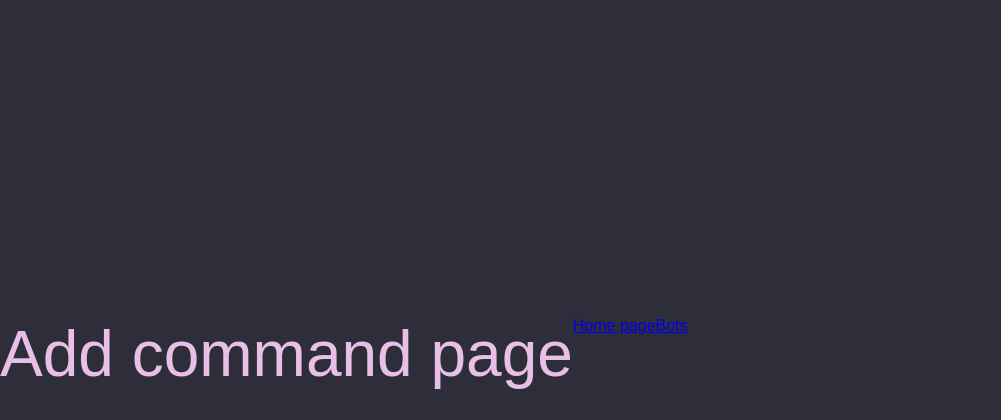
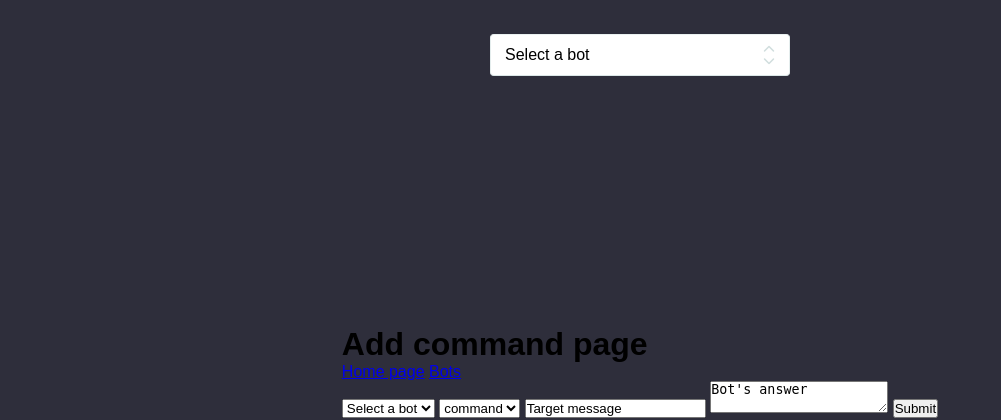
Before and after one commit to IHateModernity/bot-constructor, a Django app: page /bots/bot-add-command/ in a window 1280 px wide. Shown: the part 66-486 px from the top of the page, without its empty margins (0-1001 px from the left). Run offline with Django 4.2, Linux system fonts and the light colour scheme; a user stored in the database is signed in; data comes from the database, SQL or seed files in the repository; some libraries are stand-ins or nearby versions.

Commit message:
Add command template update

```diff
--- a/bot_constructor/constructor/static/constructor/css/add_command.css
+++ b/bot_constructor/constructor/static/constructor/css/add_command.css
@@ -0,0 +1,260 @@
+.brd{
+	border: 1px solid #e2eded;
+	border-color: #eaf1f1 #e4eded #dbe7e7 #e4eded;
+}
+#app{
+	position: absolute;
+	top: 0;
+	right: 0;
+	left: 0;
+	width: 300px;
+	height: 42px;
+	margin: 100px auto 0 auto;
+	z-index: 1;
+}
+#select{
+	position: relative;
+	height: 16px;
+	padding: 12px 14px;
+	background-color: #fff;
+	border-radius: 4px;
+	cursor: pointer;
+}
+#view{
+	position: absolute;
+	top: 0;
+	right: 0;
+	bottom: 0;
+	left: 0;
+	width: 100%;
+	height: 100%;
+	opacity: 0;
+	cursor: pointer;
+	z-index: 3;
+}
+#value{
+	font-size: 16px;
+	line-height: 1;
+	margin-right: 26px;
+}
+.option i{
+	width: 16px;
+	height: 16px;
+}
+.option,
+.label{
+	color: #2d3667;
+	font-size: 16px;
+}
+#chevrons{
+	position: absolute;
+	top: 0;
+	right: 0;
+	bottom: 0;
+	width: 12px;
+	padding: 9px 14px;
+}
+#chevrons i{
+	display: block;
+	height: 50%;
+	color: #d1dede;
+	font-size: 12px;
+	text-align: right;
+}
+#view:checked + #select-button #chevrons i{
+	color: #2d3667;
+}
+.options{
+	position: absolute;
+	left: 0;
+	width: 250px;
+}
+#options{
+	position: absolute;
+	top: 42px;
+	right: 0;
+	left: 0;
+	width: 298px;
+	margin: 0 auto;
+	background-color: #fff;
+	border-radius: 4px;
+}
+#view:checked ~ #options{
+	border: 1px solid #e2eded;
+	border-color: #eaf1f1 #e4eded #dbe7e7 #e4eded;
+}
+.option{
+	position: relative;
+	line-height: 1;
+	transition: 0.3s ease all;
+	z-index: 2;
+}
+.option i{
+	position: absolute;
+	left: 14px;
+	display: none;
+}
+#view:checked ~ #options .option i{
+	display: block;
+	padding: 12px 0;
+}
+.label{
+	display: none;
+	margin-left: 27px;
+}
+#view:checked ~ #options .label{
+	display: block;
+	padding: 12px 14px;
+}
+.s{
+	position: absolute;
+	left: 0;
+	width: 100%;
+	height: 50%;
+}
+.s.top{
+	top: 0;
+}
+.s.bottom{
+	bottom: 0;
+}
+input[type="radio"]{
+	position: absolute;
+	right: 0;
+	left: 0;
+	width: 100%;
+	height: 50%;
+	margin: 0;
+	opacity: 0;
+	cursor: pointer;
+}
+.s:hover ~ i{
+	color: #fff;
+	opacity: 0;
+}
+.s:hover{
+	height: 100%;
+	z-index: 1;
+}
+.s.bottom:hover + i{
+	bottom: -25px;
+	animation: moveup 0.3s ease 0.1s forwards;
+}
+.s.top:hover ~ i{
+	top: -25px;
+	animation: movedown 0.3s ease 0.1s forwards;
+}
+@keyframes moveup{
+	0%{
+		bottom: -25px;
+		opacity: 0;
+	}
+	100%{
+		bottom: 0;
+		opacity: 1;
+	}
+}
+@keyframes movedown{
+	0%{
+		top: -25px;
+		opacity: 0;
+	}
+	100%{
+		top: 0;
+		opacity: 1;
+	}
+}
+.label{
+	transition: 0.3s ease all;
+}
+.option input[type="radio"]:checked ~ i{
+	top: 0;
+	bottom: auto;
+	opacity: 1;
+	animation: unset;
+}
+.option input[type="radio"]:checked ~ i,
+.option input[type="radio"]:checked ~ .label{
+	color: #fff;
+}
+.option input[type="radio"]:checked ~ .label:before{
+	content: "";
+	position: absolute;
+	top: 0;
+	right: 0;
+	bottom: 0;
+	left: 0;
+	z-index: -1;
+}
+.option .fa-codepen{
+	color: #000;
+}
+.option .fa-dribbble{
+	color: #ea4c89;
+}
+.option .fa-behance {
+	color: #0057ff;
+}
+.option .fa-hackerrank{
+	color: #32c766;
+}
+.option .fa-stack-overflow{
+	color: #f48024;
+}
+.option .fa-free-code-camp{
+	color: #006400;
+}
+#option-bg{
+	position: absolute;
+	top: 0;
+	right: 0;
+	left: 0;
+	height: 40px;
+	transition: 0.3s ease all;
+	z-index: 1;
+	display: none;
+}
+#view:checked ~ #options #option-bg{
+	display: block;
+}
+.option:hover .label{
+	color: #fff;
+}
+.option:nth-child(1):hover ~ #option-bg{
+	top: 0;
+	background-color: #000;
+	border-radius: 4px 4px 0 0;
+	box-shadow: 0 0 10px #000,
+	0 0 20px #000;
+}
+.option:nth-child(2):hover ~ #option-bg{
+	top: 40px;
+	background-color: #ea4c89;
+	box-shadow: 0 0 10px #ea4c89,
+				0 0 20px #ea4c89;
+}
+.option:nth-child(3):hover ~ #option-bg{
+	top: 80px;
+	background-color: #0057ff;
+	box-shadow: 0 0 10px #0057ff,
+	0 0 20px #0057ff;
+}
+.option:nth-child(4):hover ~ #option-bg{
+	top: 120px;
+	background-color: #32c766;
+	box-shadow: 0 0 10px #32c766,
+	0 0 20px #32c766;
+}
+.option:nth-child(5):hover ~ #option-bg{
+	top: 160px;
+	background-color: #f48024;
+	box-shadow: 0 0 10px #f48024,
+	0 0 20px #f48024;
+}
+.option:nth-child(6):hover ~ #option-bg{
+	top: 200px;
+	background-color: #006400;
+	border-radius: 0 0 4px 4px;
+	box-shadow: 0 0 10px #006400,
+	0 0 20px #006400;
+}
--- a/bot_constructor/constructor/templates/constructor/bot-add-command.html
+++ b/bot_constructor/constructor/templates/constructor/bot-add-command.html
@@ -3,10 +3,10 @@
 
 {% load static %}
 
-{% block title %} Home {% endblock %}
+{% block title %} Add command page {% endblock %}
 
 {% block links %}
-    <link rel="stylesheet" href="{% static 'main/css/index.css' %}">
+    <link rel="stylesheet" href="{% static 'constructor/css/add_command.css' %}">
 {% endblock %}
 
 {% block div-animation %}<div class="animation start-newcommand"></div>{% endblock %}
@@ -15,11 +15,9 @@
     <main>
         <h1>Add command page</h1>
         <a href="{% url 'home' %}">Home page</a>
-    <br>
-    <br>
+
         <a href="{% url 'bots' %}">Bots</a>
-    <br>
-    <br>
+
         <form method="post" name="">
             {% csrf_token %}
 
@@ -42,5 +40,41 @@
 
             <button type="submit" name="Submit">Submit</button>
         </form>
+
+        <form method="post" id="app">
+            {% csrf_token %}
+
+            <div id="select-box">
+              <input type="checkbox" id="view">
+              <div id="select" class="brd">
+                <div id="value">
+                  <span>Select a bot</span>
+                </div>
+                <div id="chevrons">
+                  <i class="fas fa-chevron-up"></i>
+                  <i class="fas fa-chevron-down"></i>
+                </div>
+              </div>
+              <div type="select" id="options">
+                  {% for bot in bots %}
+                      <div class="option" >
+                          <!-- <input class="s top" type="radio">
+                          <input class="s bottom" type="radio" > -->
+
+                          <i>
+                              <svg xmlns="http://www.w3.org/2000/svg" width="16" height="16" fill="currentColor" class="bi bi-person-fill" viewBox="0 0 16 16">
+                                  <path d="M3 14s-1 0-1-1 1-4 6-4 6 3 6 4-1 1-1 1H3Zm5-6a3 3 0 1 0 0-6 3 3 0 0 0 0 6Z"/>
+                              </svg>
+                          </i>
+
+                          <span class="label" name="bot_name" id="id_bot_name">{{ bot.bot_username }}</span>
+                </div>
+                    {% endfor %}
+                <div id="option-bg"></div>
+              </div>
+            </div>
+          </form>
+
+          <script src="https://kit.fontawesome.com/95a02bd20d.js"></script>
     </main>
 {% endblock %}
--- a/bot_constructor/main/static/main/css/base.css
+++ b/bot_constructor/main/static/main/css/base.css
@@ -22,11 +22,12 @@ header {
 
 .header{
   position: relative;
-  width: 590px;
+  min-width: 590px;
   height: 50px;
   background-color: #70617a;
   border-radius: 8px;
   font-size: 0;
+
 }
 
 .header-button{
```
Lines whose indentation alone changed are shown as unchanged.
